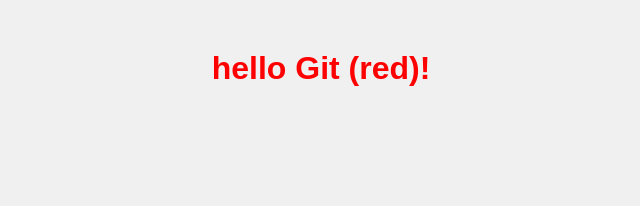
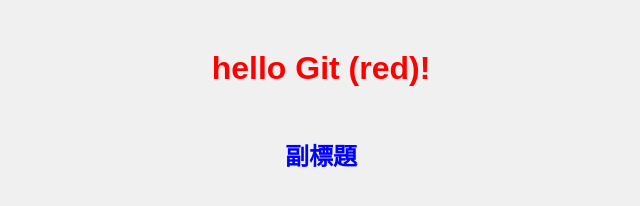
Before and after one commit to win-win-ii/Github1017, a plain HTML site: page index.html in a window 1280 px wide. Shown: the whole page, without its empty margins (319-959 px from the left). Drawn offline with Linux system fonts and the light colour scheme.

Commit message:
新增副標題_cssh2_

```diff
--- a/css/all.css
+++ b/css/all.css
@@ -11,3 +11,9 @@ h1{
     text-align: center;
     margin-top: 50px;
 }
+
+h2{
+    color: blue;
+    text-align: center;
+    margin-top: 50px;
+}
--- a/index.html
+++ b/index.html
@@ -13,6 +13,7 @@
     >
     <title>Document</title>
     <h1>hello Git (red)!</h1>
+    <h2>副標題</h2>
 </head>
 
 <body>
```
